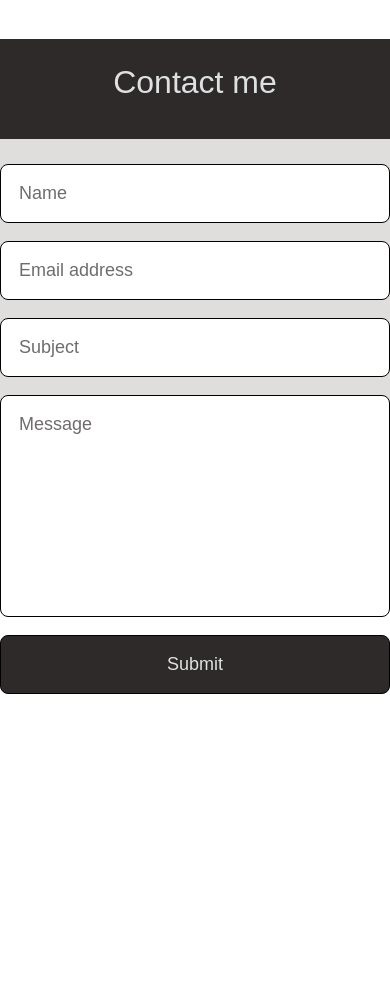
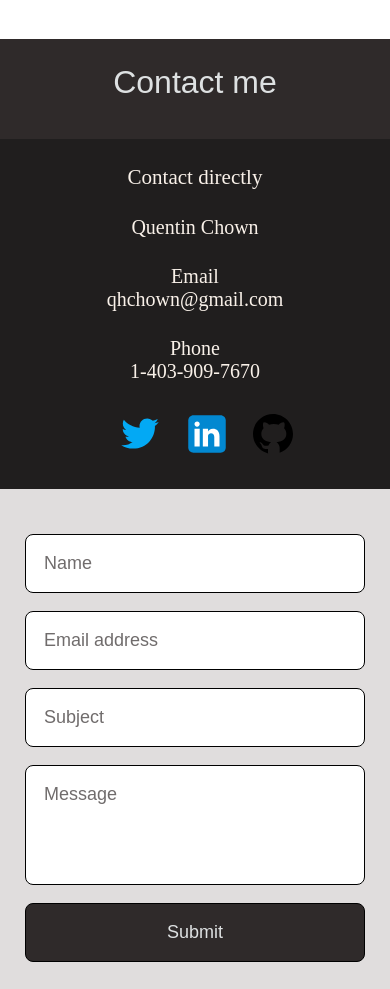
Before and after one commit to Qchown31/qchown31.github.io, a website: page index.html in a window 390 px wide. Shown: the part 5060-6049 px from the top of the page. Before the commit the page ends 5754 px from the top, so only its background shows below. Drawn offline with nearby package versions, Linux system fonts and the light colour scheme; no server answers; a web font is replaced by a local one.

Commit message:
finished form section

```diff
--- a/assets/css/index.css
+++ b/assets/css/index.css
@@ -315,6 +315,8 @@ button {
   grid-gap: 10px;
 }
 
+
+
 #container {
   margin: auto;
   border-radius: 20px;
@@ -536,8 +538,10 @@ img#SW-API {
 
 div.contact-form{
  height: 500px;
- width: 100%;
+ width: 50%;
  background-color: #e0dddd;
+ float: right;
+ padding: 25px;
 }
 
 form {
@@ -547,7 +551,7 @@ form {
 }
 
 h1#contact-header {
-  margin-bottom: 25px;
+  margin-bottom: 0px;
 
 }
 
@@ -563,12 +567,18 @@ h1#contact-header {
      margin-right: 2%;
 }
 
-@media (max-width: 480px) {
+@media (max-width: 900px) {
   .half {
      width: 100%;
      float: none;
      margin-bottom: 0;
   }
+  textarea#input-message {
+    height: 120px;
+  }
+
+
+
 }
 
 input, textarea {
@@ -593,6 +603,18 @@ input, textarea {
   cursor: pointer;
 }
 
+#about-form {
+  height: 500px;
+  width: 50%;
+  background-color: #201e1e;
+ float: left;
+}
+
+
+/* #file-upload {
+ display: none;
+} */
+
  /* input:hover,
  textarea:hover {
      box-shadow: 0 1px 1px 1px ;
@@ -610,3 +632,50 @@ input, textarea {
   color: rgb(112, 108, 108);
   font-size: 18px;
 }
+
+/* Contact info */
+
+#contact-info {
+  text-align: center;
+  display: flex;
+  flex-direction: column;
+  justify-content: space-evenly;
+  height: 100%;
+  color: #f9f1e9;
+  font-family: 'Bitter', serif;
+  font-size: 18px;
+}
+
+#social {
+  display: flex;
+  justify-content: space-around;
+  max-width: 200px;
+  text-align: center;
+  margin: auto;
+}
+ #about-form  li {
+font-size: 20px;
+ }
+
+
+@media (max-width: 600px) {
+  #form-grid {
+    display: flex;
+    flex-direction: column;
+  }
+
+  #about-form {
+    height: 350px;
+    width: 100%;
+    background-color: #201e1e;
+   float: left;
+  }
+
+  div.contact-form{
+    height: 500px;
+    width: 100%;
+    background-color: #e0dddd;
+    float: right;
+    padding: 25px;
+   }
+}
--- a/index.html
+++ b/index.html
@@ -225,12 +225,34 @@
 </div>
 </div>
 
+<!-- Contact Form -->
+<h1 id="contact-header">Contact me </h1>
+<div id="form-grid">
+<div id="about-form">
+  <ul id="contact-info">
+    <h3>Contact directly</h3>
+    <li>Quentin Chown</li>
+    <ul>
+    <li>Email</li>
+    <li>qhchown@gmail.com</li>
+  </ul>
+  <ul>
+    <li>Phone</li>
+    <li>1-403-909-7670</li>
+  </ul>
+   <div id="social-container">
+    <ul id="social">
+      <li><a target="_blank" href="https://twitter.com/quentin_chown"><img class="social-icons" src="/assets/images/icons8-twitter-50.svg" alt="Twitter icon"></a></li>
 
-<!-- Contact Form -->
+      <li><a target="_blank" href="https://www.linkedin.com/in/quentin-chown-99b79b171/"><img class="social-icons " src="/assets/images/icons8-linkedin-50.svg" alt="linkedin icon"></a></li>
 
+      <li><a target="_blank" href="https://github.com/Qchown31"><img class="social-icons " src="/assets/images/icons8-github-50.svg" alt="github icon"></a></li>
+    </ul>
+  </div>
+  </ul>
+</div>
 <div class="contact-form">
-  <h1 id="contact-header">Contact me </h1>
-  <form class="cf">
+  <form name="contact" action="post" data-netlify="true" class="cf">
     <div class="half left cf">
       <input type="text" id="input-name" placeholder="Name">
       <input type="email" id="input-email" placeholder="Email address">
@@ -239,9 +261,12 @@
     <div class="half right cf">
       <textarea name="message" type="text" id="input-message" placeholder="Message"></textarea>
     </div>
+        <!-- <div>
+          <input type="file" name="myfile" id="myfile" placeholder="Upload File" id="file-upload">
+        </div> -->
     <input type="submit" value="Submit" id="input-submit">
   </form>
-
+</div>
 </div>
 
 
```
Also changed, not shown: assets/images/black-and-white-lights-abstract-curves-1954.jpg (added), assets/images/blue-and-white-smoke-digital-wallpaper-604684.jpg (added), assets/images/github.svg (added), assets/images/icons8-github-50.svg (added), assets/images/icons8-linkedin-50.svg (added), assets/images/icons8-twitter-50.svg (added), assets/images/linkedin.svg (added), assets/images/twitter.svg (added).
